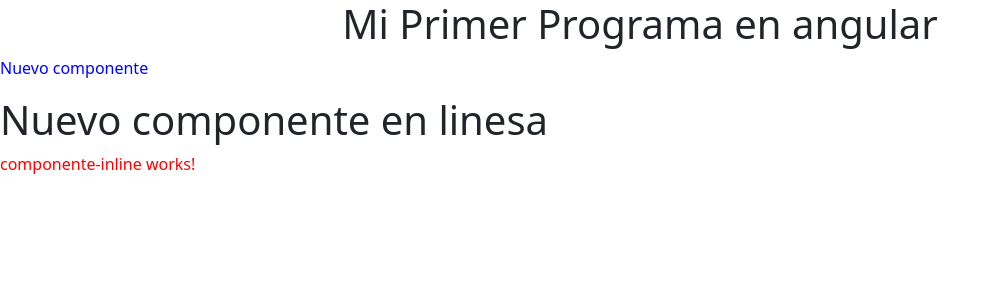
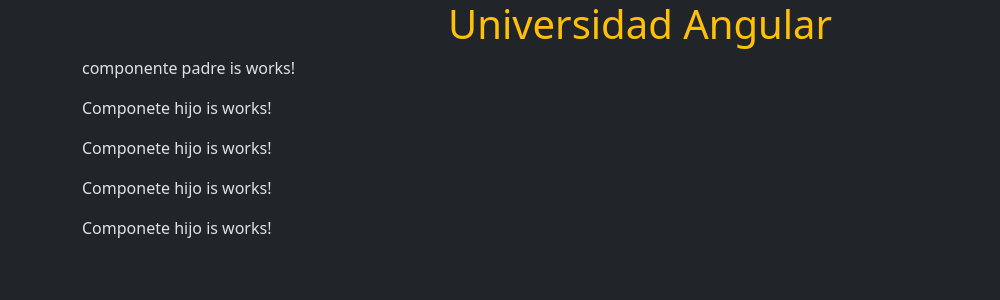
Before and after one commit to SamuelPProgramador/CursoAngular, an Angular app in the folder app-angular/: page / in a window 1280 px wide. Shown: the top 300 px of the page, without its empty margins (0-1000 px from the left). Built offline with nearby package versions, Linux system fonts and the light colour scheme.

Commit message:
Finalizada la leccion de hoy

```diff
--- a/app-angular/src/app/app.component.html
+++ b/app-angular/src/app/app.component.html
@@ -1,5 +1,4 @@
 <div class="container">
-  <h1 class="text-center">{{title}}</h1>
+  <h1 class="text-center text-warning">{{title}}</h1>
+  <app-padre/>
 </div>
-<app-nuevo-componente/>
-<app-componente-inline/>
--- a/app-angular/src/app/app.component.ts
+++ b/app-angular/src/app/app.component.ts
@@ -2,14 +2,16 @@
 import { RouterOutlet } from '@angular/router';
 import { NuevoComponenteComponent } from "./nuevo-componente/nuevo-componente.component";
 import { ComponenteInlineComponent } from "./componente-inline/componente-inline.component";
+import { InterpolacionComponent } from "./interpolacion/interpolacion.component";
+import { PadreComponent } from "./padre/padre.component";
 
 @Component({
   selector: 'app-root',
   standalone: true,
-  imports: [RouterOutlet, NuevoComponenteComponent, ComponenteInlineComponent],
+  imports: [RouterOutlet, NuevoComponenteComponent, ComponenteInlineComponent, InterpolacionComponent, PadreComponent],
   templateUrl: './app.component.html',
   styleUrl: './app.component.css'
 })
 export class AppComponent {
-  title = 'Mi Primer Programa  en angular';
+  title = 'Universidad  Angular';
 }
--- /dev/null
+++ b/app-angular/src/app/interpolacion/interpolacion.component.html
@@ -0,0 +1,11 @@
+<section>
+    <div class="containe">
+        <h1 class="text-center text-warning"> {{titulo}}</h1>
+        <p>{{saludar()}}</p>
+        <p> Bienvenido {{usuario.nombre}}</p>
+        <p> tu usuario es {{usuario.correro}}</p>
+        <p> tu edad es {{usuario.edad}}</p>
+        <p> en el 2025 tendra {{usuario.edad + 1}}</p>
+        <p>{{depedida()}}</p>
+    </div>
+</section>
--- /dev/null
+++ b/app-angular/src/app/interpolacion/interpolacion.component.ts
@@ -0,0 +1,25 @@
+import { Component } from '@angular/core';
+
+@Component({
+  selector: 'app-interpolacion',
+  standalone: true,
+  imports: [],
+  templateUrl: './interpolacion.component.html',
+  styleUrl: './interpolacion.component.css'
+})
+export class InterpolacionComponent {
+  titulo = "Univerisidad Angular"
+  usuario ={
+    nombre:"Samuel",
+    apellido:"Arias",
+    edad:23,
+    correro:"sarias@gmail.com"
+
+  }
+  saludar(){
+    return `Hola ${this.usuario.nombre}`
+  }
+  depedida(){
+    return `Adios ${this.usuario.nombre}`
+  }
+}
--- /dev/null
+++ b/app-angular/src/app/padre/hijo/hijo.component.html
@@ -0,0 +1 @@
+<p>Componete hijo is works!</p>
--- /dev/null
+++ b/app-angular/src/app/padre/padre.component.html
@@ -0,0 +1,5 @@
+<p>componente padre is works!</p>
+<app-hijo/>
+<app-hijo/>
+<app-hijo/>
+<app-hijo/>
--- a/app-angular/src/index.html
+++ b/app-angular/src/index.html
@@ -1,5 +1,5 @@
 <!doctype html>
-<html lang="en">
+<html lang="en" data-bs-theme="dark" >
 <head>
   <meta charset="utf-8">
   <title>AppAngular</title>
```
Also changed, not shown: app-angular/src/app/padre/hijo/hijo.component.ts (added, +12 -0 lines), app-angular/src/app/padre/padre.component.ts (added, +13 -0 lines), app-angular/src/app/interpolacion/interpolacion.component.css (added), app-angular/src/app/padre/hijo/hijo.component.css (added), app-angular/src/app/padre/padre.component.css (added).
